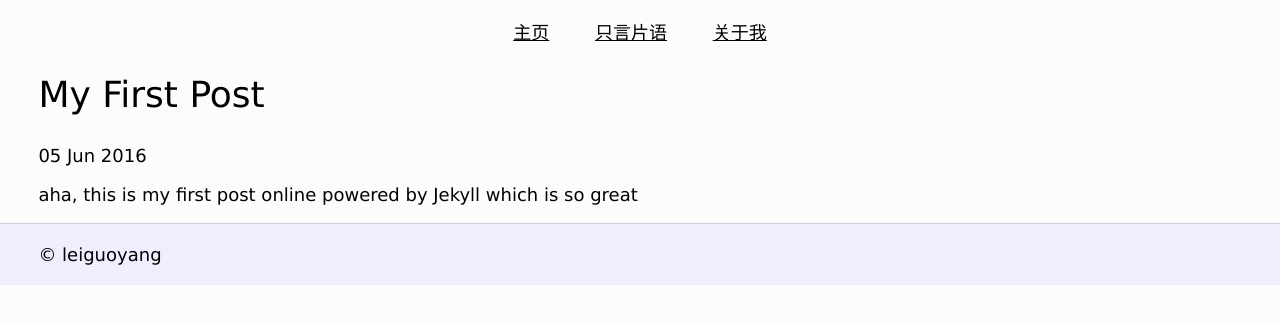
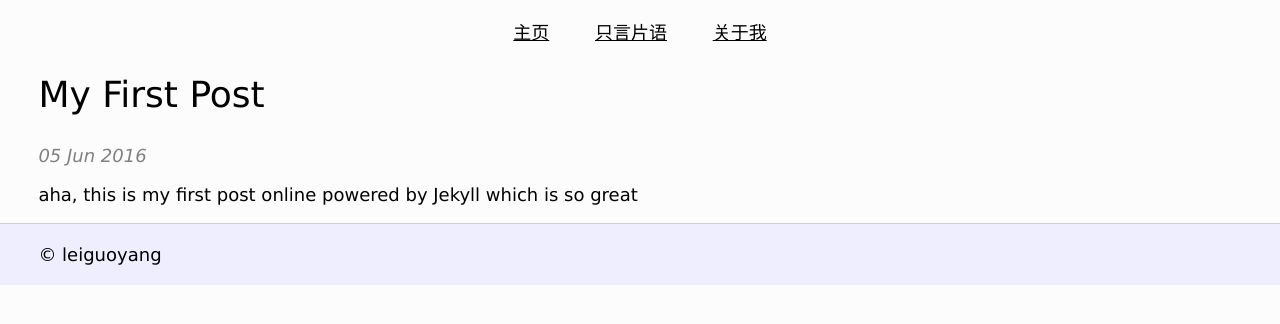
Before and after one commit to leiguoyang/leiguoyang.github.io, a Jekyll site: the page built from _posts/2016-06-05-my-first-post.md, in a window 1280 px wide. Shown: the top 324 px of the page. Built offline with Jekyll 4.4.1, drawn with Linux system fonts in a browser that asks for light colours.

Commit message:
Update post.html

```diff
--- a/_layouts/post.html
+++ b/_layouts/post.html
@@ -2,8 +2,8 @@
 layout: default
 ---
 <h1>{{page.title}}</h1>
-<p class="meta">{{page.date | date_to_string}}</p>
+<time>{{ page.date | date_to_string }}</time>
 
 <div class="post">
-  {{content}}
+  {{ content }}
 </div>
```
